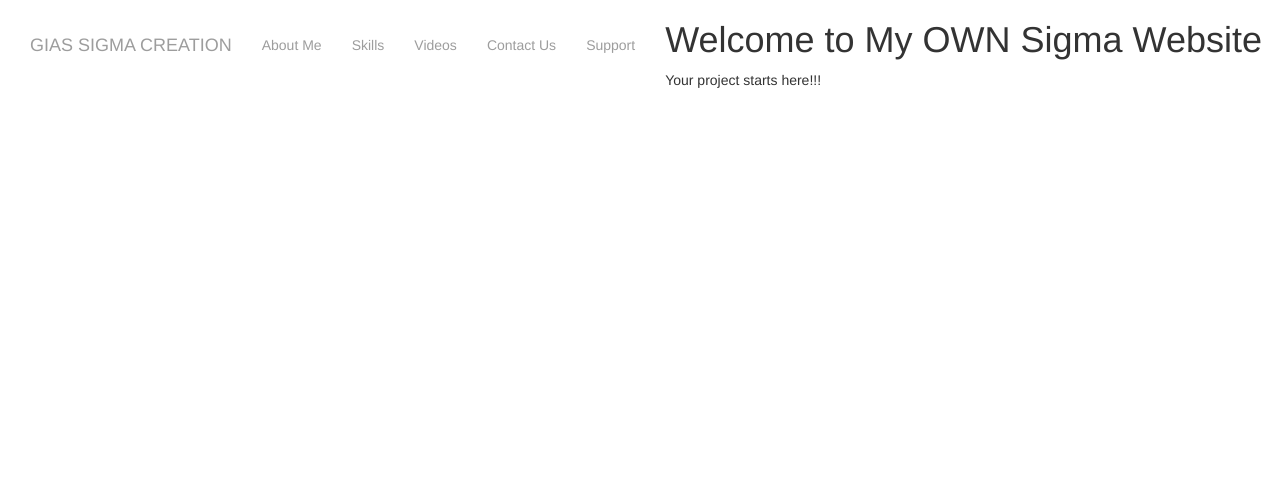
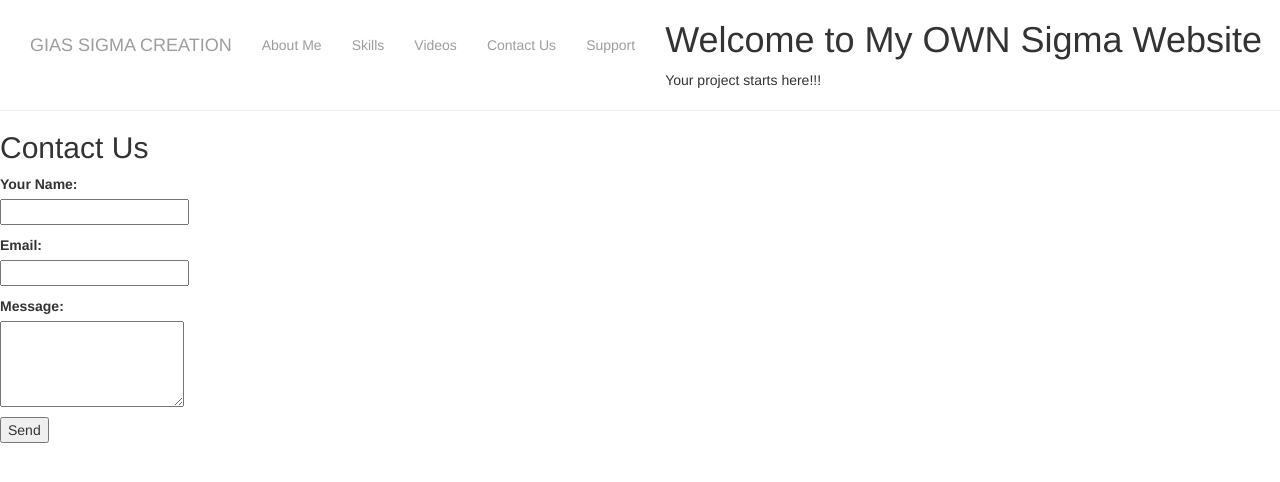
Before and after one commit to gia155/SIGMA-Creation, a plain HTML site: page index.html in a window 1280 px wide. Drawn offline with nearby package versions, Linux system fonts and the light colour scheme.

Commit message:
Update index.html

```diff
--- a/index.html
+++ b/index.html
@@ -39,6 +39,31 @@
         <h1>Welcome to My OWN Sigma Website</h1>
         <p>Your project starts here!!!</p>
     </header>
+    <hr>
+
+<h2 id="contact">Contact Us</h2>
+
+<form>
+
+  <p>
+    <label>Your Name:</label><br>
+    <input type="text" name="name">
+  </p>
+
+  <p>
+    <label>Email:</label><br>
+    <input type="email" name="email">
+  </p>
+
+  <p>
+    <label>Message:</label><br>
+    <textarea name="message" rows="4"></textarea>
+  </p>
+
+  <button type="submit">Send</button>
+
+</form>
+
 
 </body>
 </html>
```
